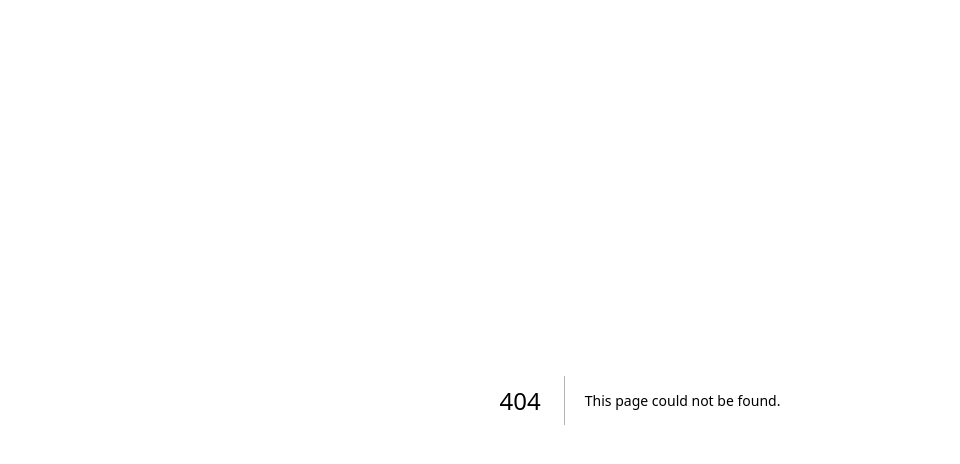
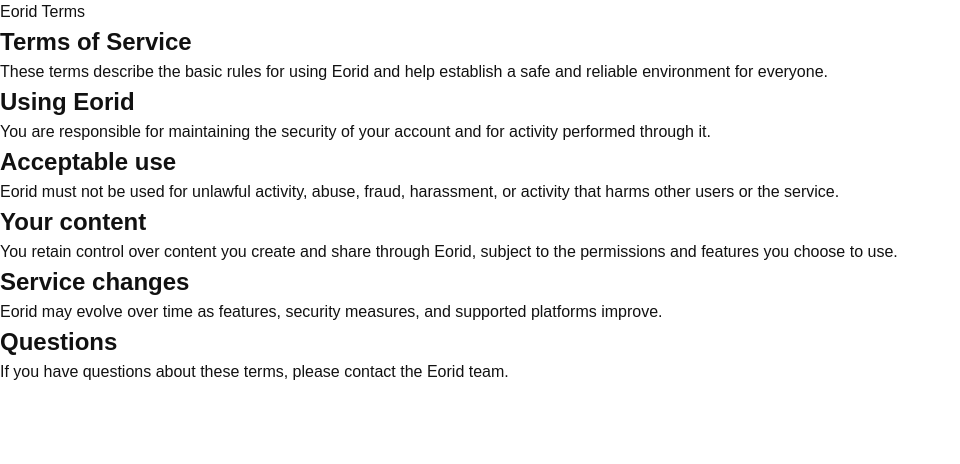
Before and after one commit to emptylessmind/Eorid-website, a Next.js app: page /terms in a window 1280 px wide. Before the commit this address had no page. Shown: the top 464 px of the page, without its empty margins (0-960 px from the left). Built offline with nearby package versions, Linux system fonts and the light colour scheme.

Commit message:
Create TermsPage component with terms of service

```diff
--- /dev/null
+++ b/src/app/terms/page.tsx
@@ -0,0 +1,47 @@
+export default function TermsPage() {
+  return (
+    <main>
+      <section>
+        <p>Eorid Terms</p>
+
+        <h1>Terms of Service</h1>
+
+        <p>
+          These terms describe the basic rules for using Eorid and help
+          establish a safe and reliable environment for everyone.
+        </p>
+
+        <h2>Using Eorid</h2>
+        <p>
+          You are responsible for maintaining the security of your
+          account and for activity performed through it.
+        </p>
+
+        <h2>Acceptable use</h2>
+        <p>
+          Eorid must not be used for unlawful activity, abuse, fraud,
+          harassment, or activity that harms other users or the service.
+        </p>
+
+        <h2>Your content</h2>
+        <p>
+          You retain control over content you create and share through
+          Eorid, subject to the permissions and features you choose to
+          use.
+        </p>
+
+        <h2>Service changes</h2>
+        <p>
+          Eorid may evolve over time as features, security measures,
+          and supported platforms improve.
+        </p>
+
+        <h2>Questions</h2>
+        <p>
+          If you have questions about these terms, please contact the
+          Eorid team.
+        </p>
+      </section>
+    </main>
+  );
+}
```
